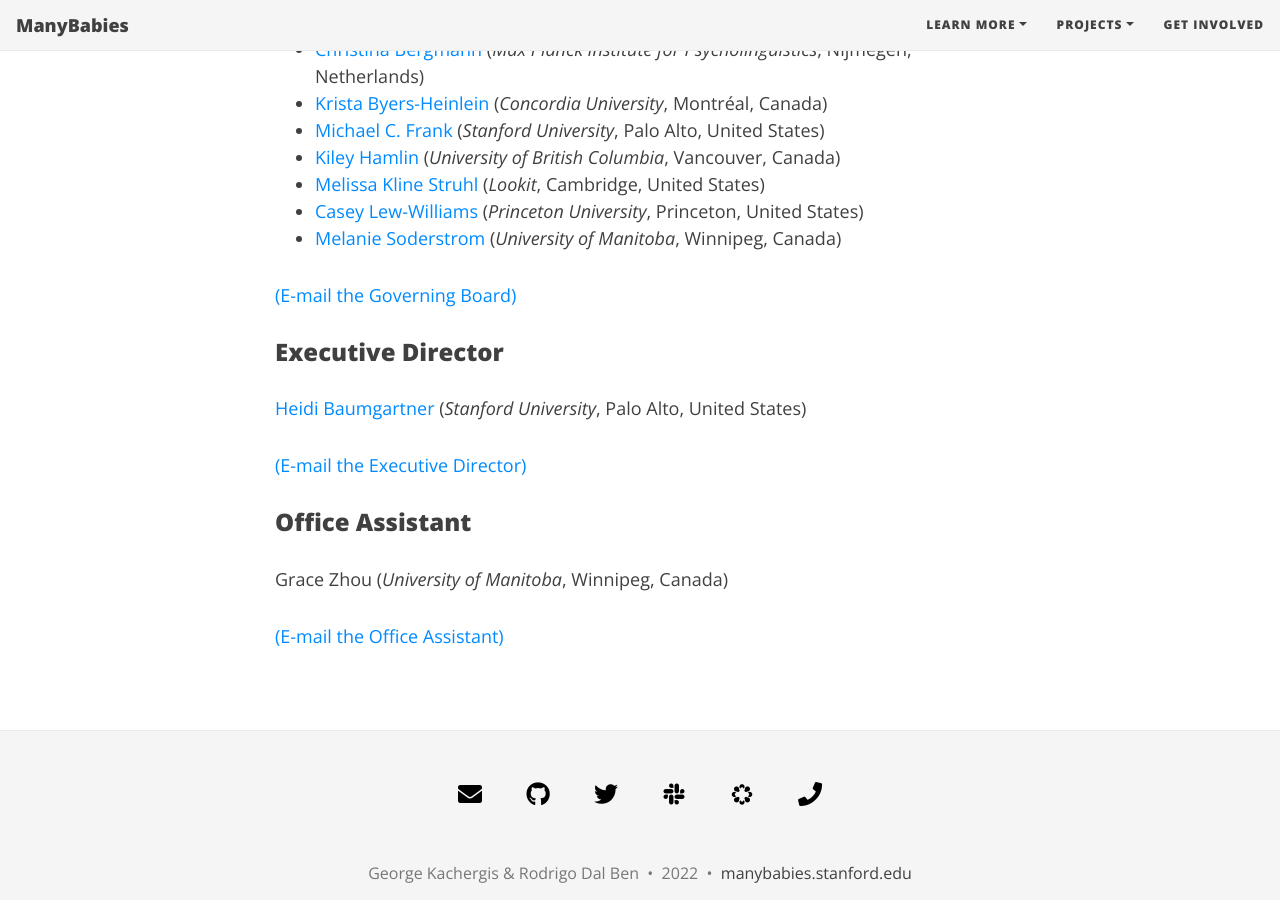
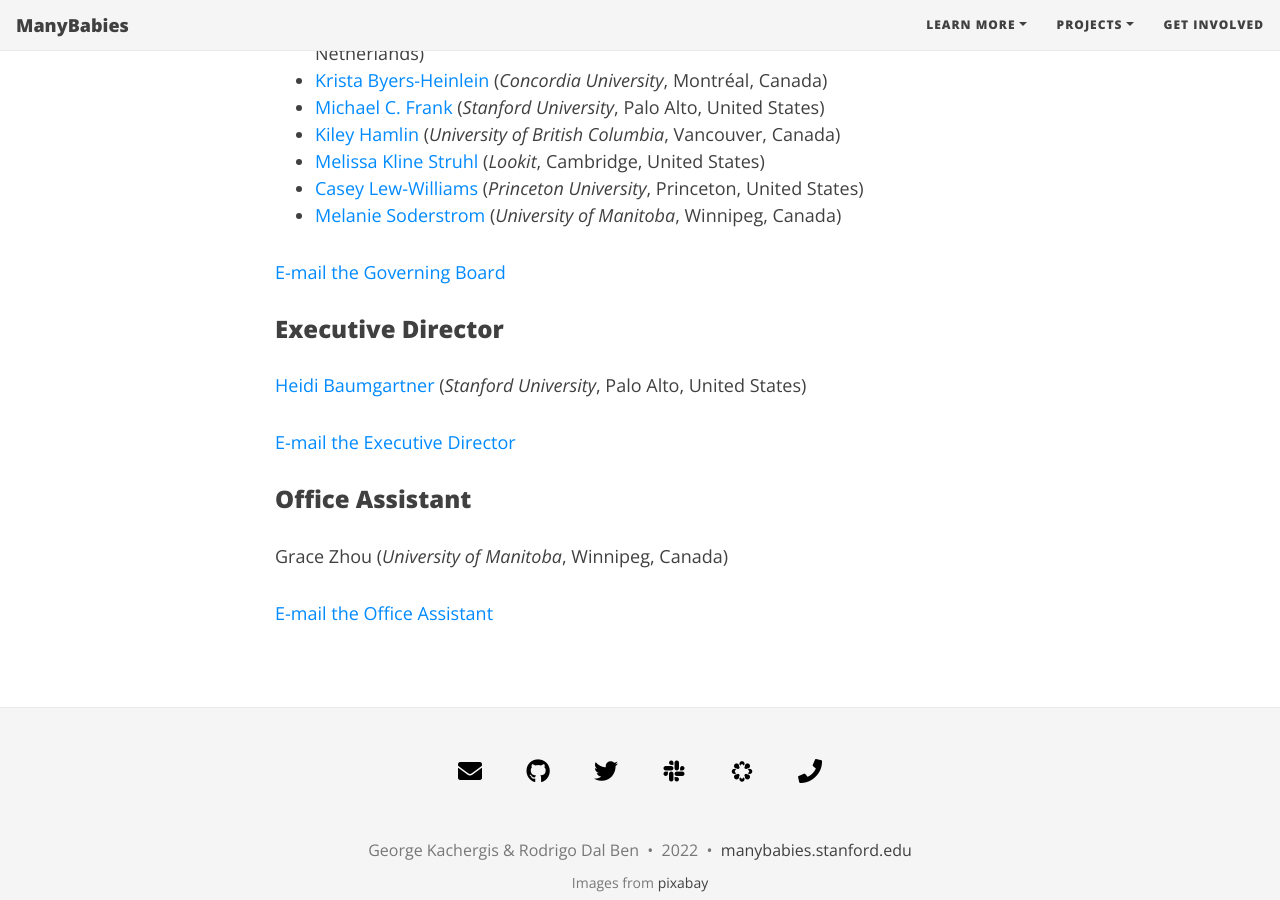
Before and after one commit to manybabies/manybabies.github.io, a Jekyll site: the page built from people.md, in a window 1280 px wide and 900 px high, scrolled down 1405 px. Built offline with Jekyll 4.4.1, drawn with Linux system fonts in a browser that asks for light colours; nearby versions of some CDN libraries; some web fonts are replaced.

Commit message:
Update people.md

```diff
--- a/people.md
+++ b/people.md
@@ -11,15 +11,15 @@
 
 ### Collaborators
 **ManyBabies** is all about our amazing team of collaborators from all around the world. For a detailed index of collaborators (& institutions, countries, studies), visit the [**MB** collaborator dashboard](https://manybabies.shinyapps.io/shiny_mb_map/).
-<video muted autoplay="autoplay" loop="loop" width="768" height="512">
-    <source src="/assets/img/dashboard_overview.mp4" type="video/mp4">
-    </video>
 
 To be added to the [**ManyBabies** dashboard](https://manybabies.shinyapps.io/shiny_mb_map/), please fill the form on [this page]({{site.baseurl}}/map/).
 
 If you are already on the dashboard and wish to update any information (e.g., change of affiliation or name, add a new study), you can either fill out the [form]({{site.baseurl}}/map/) again or [email us](mailto:manybabiesconsortium@gmail.com) with your updated information.
-
-
+<a href="{{site.baseurl}}{% link map.md %}" class="image">
+    <video muted autoplay="autoplay" loop="loop" width="768" height="512">
+      <source src="/assets/img/dashboard_overview.mp4" type="video/mp4">
+    </video>
+</a>
 
 ### Governing Board
 
@@ -31,7 +31,7 @@
 * [Casey Lew-Williams](https://psych.princeton.edu/person/casey-lew-williams) (<i>Princeton University</i>, Princeton, United States)
 * [Melanie Soderstrom](https://home.cc.umanitoba.ca/~soderstr/) (<i>University of Manitoba</i>, Winnipeg, Canada)
 
-[(E-mail the Governing Board)](mailto:manybabies-gb@mailman.stanford.edu)
+[E-mail the Governing Board](mailto:manybabies-gb@mailman.stanford.edu)
 
 
 
@@ -39,11 +39,11 @@
 
 [Heidi Baumgartner](https://www-csli.stanford.edu/people/baumgartner-heidi) (<i>Stanford University</i>, Palo Alto, United States)
 
-[(E-mail the Executive Director)](mailto:manybabies.director@gmail.com)
+[E-mail the Executive Director](mailto:manybabies.director@gmail.com)
 
 
 
 ### Office Assistant
 Grace Zhou (<i>University of Manitoba</i>, Winnipeg, Canada)
 
-[(E-mail the Office Assistant)](mailto:grace.zhou@umanitoba.ca)
+[E-mail the Office Assistant](mailto:grace.zhou@umanitoba.ca)
```
